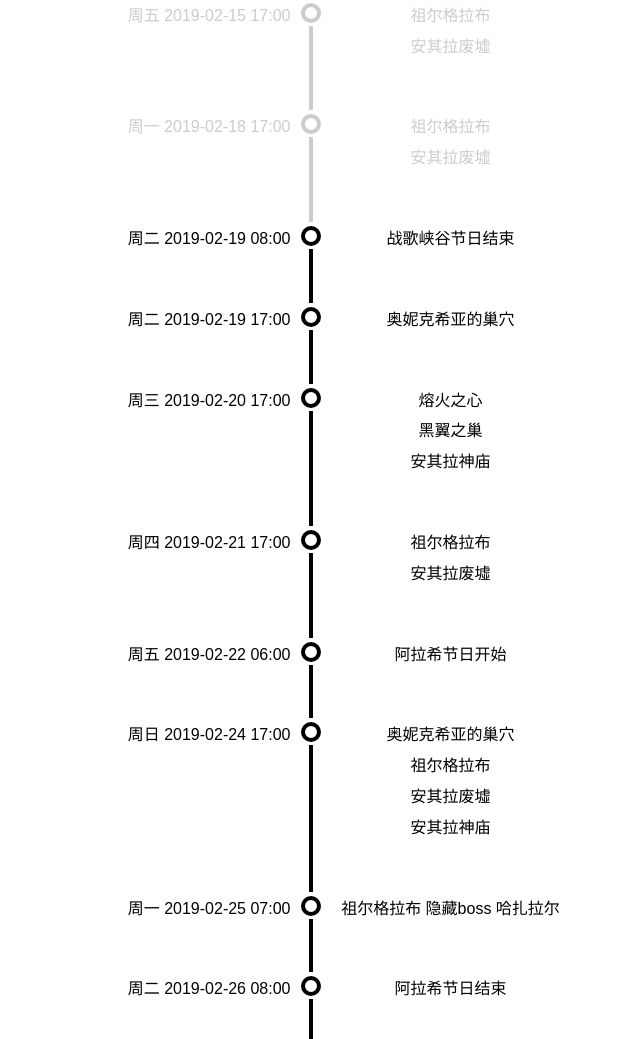
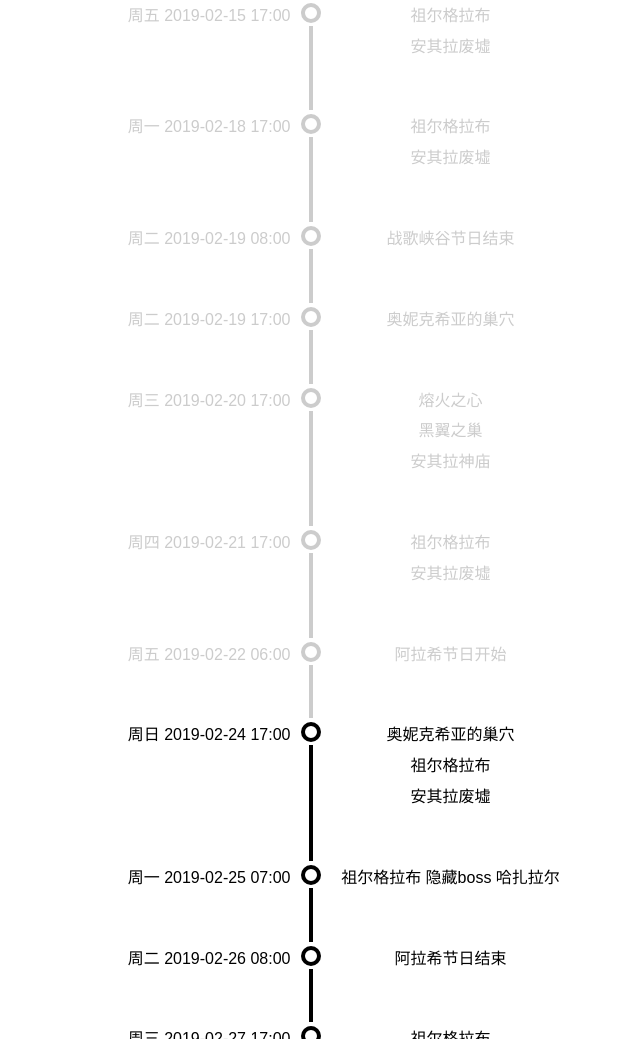
Before and after one commit to cdlist/cdlist.github.io, a plain HTML site: page index.html in a window 1280 px wide. Shown: the part 752-1791 px from the top of the page, without its empty margins (296-936 px from the left). Drawn offline with Linux system fonts and the light colour scheme; a script that the page names is missing.

Commit message:
Update index.html

```diff
--- a/index.html
+++ b/index.html
@@ -162,7 +162,7 @@
                           </div>
 
 
-            <div class="row ">
+            <div class="row old">
               <div class="date">
                 <span class="dayname">周二</span>
                 2019-02-19 08:00              </div>
@@ -175,7 +175,7 @@
                           </div>
 
 
-            <div class="row ">
+            <div class="row old">
               <div class="date">
                 <span class="dayname">周二</span>
                 2019-02-19 17:00              </div>
@@ -188,7 +188,7 @@
                           </div>
 
 
-            <div class="row ">
+            <div class="row old">
               <div class="date">
                 <span class="dayname">周三</span>
                 2019-02-20 17:00              </div>
@@ -203,7 +203,7 @@
                           </div>
 
 
-            <div class="row ">
+            <div class="row old">
               <div class="date">
                 <span class="dayname">周四</span>
                 2019-02-21 17:00              </div>
@@ -217,7 +217,7 @@
                           </div>
 
 
-            <div class="row ">
+            <div class="row old">
               <div class="date">
                 <span class="dayname">周五</span>
                 2019-02-22 06:00              </div>
@@ -242,7 +242,6 @@
                               <div class="subject">奥妮克希亚的巢穴</div>
                               <div class="subject">祖尔格拉布</div>
                               <div class="subject">安其拉废墟</div>
-                              <div class="subject">安其拉神庙</div>
                           </div>
 
 
```
